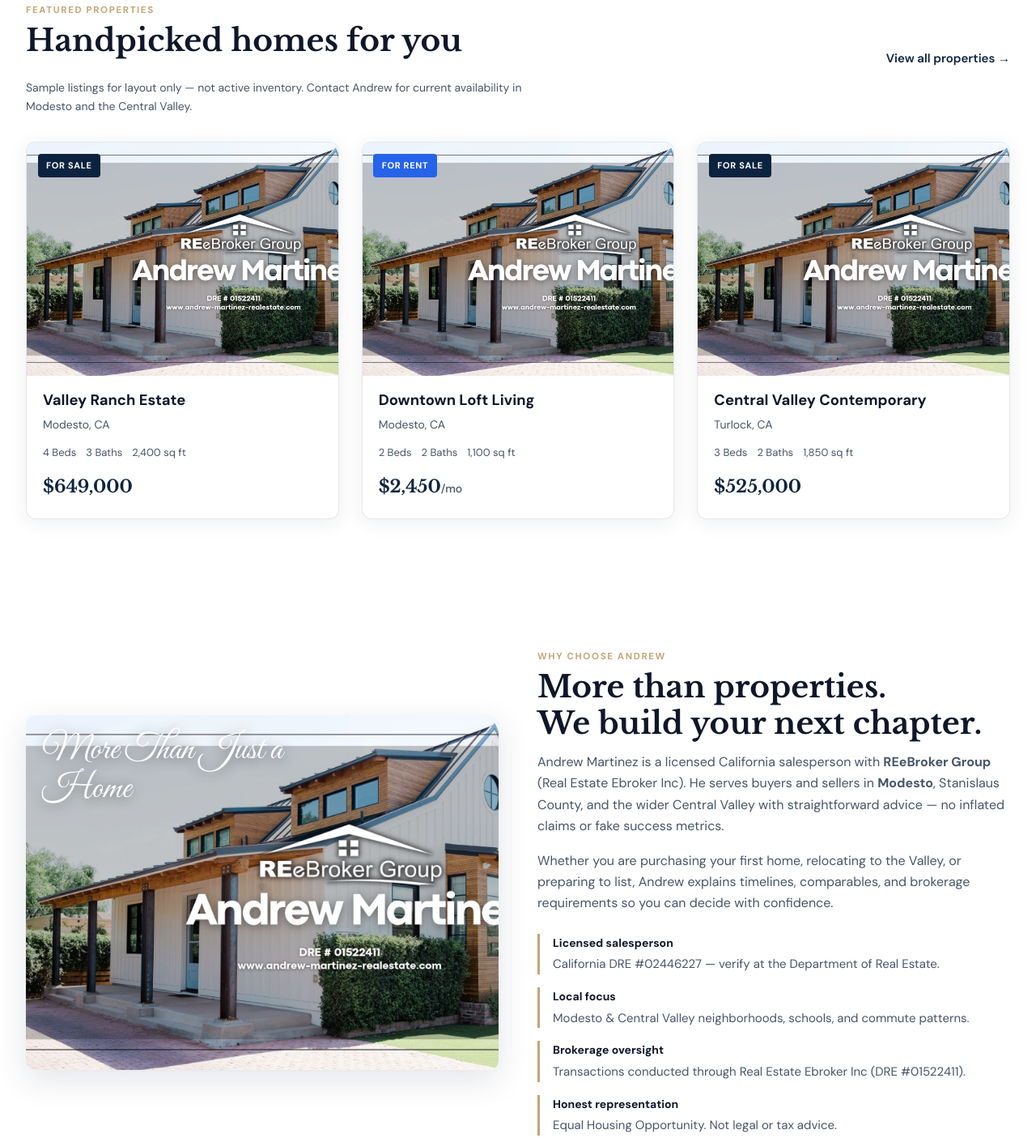
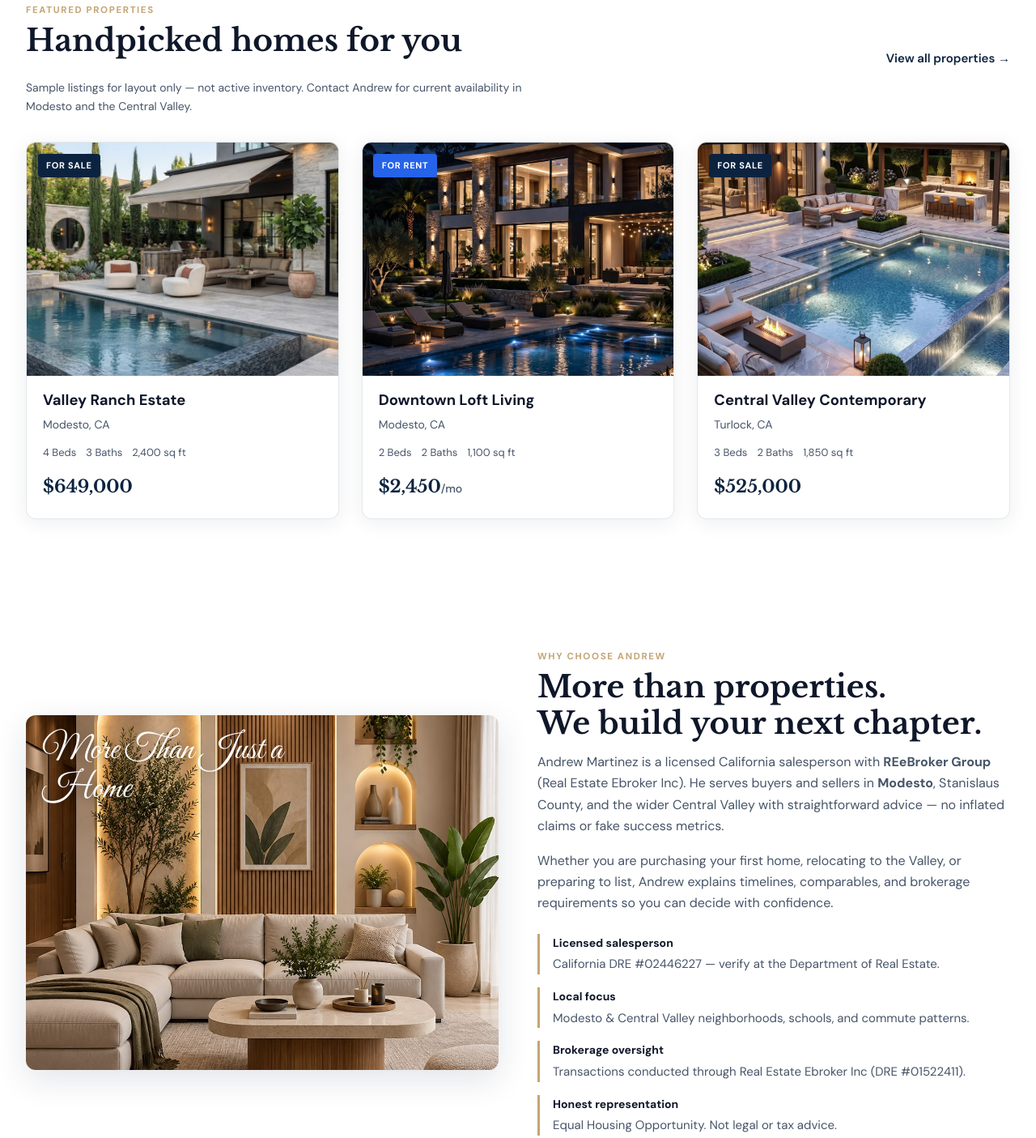
Before and after one commit to jimmythegod100/andrew-martinez-realestate, a plain HTML site: page index.html in a window 1280 px wide. Shown: the part 1122-2527 px from the top of the page at 81% size. Drawn offline with nearby package versions, Linux system fonts and the light colour scheme.

Commit message:
Add Pinterest-sourced luxury imagery for hero, listings, and CTA.
Download 1200px i.pinimg.com assets from open Pinterest searches; wire locally (no hotlinks) across Everlight-style layout.

Co-authored-by: Cursor <cursoragent@cursor.com>

```diff
--- a/css/styles.css
+++ b/css/styles.css
@@ -285,7 +285,7 @@ p {
   justify-content: center;
   padding: calc(var(--header-h) + 2rem) 1rem 7rem;
   background: var(--color-navy-deep) center / cover no-repeat;
-  background-image: url("../images/hero.jpg");
+  background-image: url("../images/hero-luxury.jpg");
 }
 
 .hero::after {
@@ -773,7 +773,7 @@ p {
   background: var(--color-navy) center / cover no-repeat;
   background-image:
     linear-gradient(105deg, rgba(12, 35, 64, 0.92) 0%, rgba(12, 35, 64, 0.78) 55%, rgba(12, 35, 64, 0.65) 100%),
-    url("../images/hero.jpg");
+    url("../images/cta-architecture.jpg");
   color: rgba(255, 255, 255, 0.9);
   text-align: center;
 }
--- a/index.html
+++ b/index.html
@@ -11,11 +11,11 @@
   <meta property="og:title" content="Andrew Martinez | REeBroker Group">
   <meta property="og:description" content="Modesto &amp; Central Valley real estate — buying, selling, and honest listing guidance.">
   <meta property="og:url" content="https://www.andrew-martinez-realestate.com/">
-  <meta property="og:image" content="https://jimmythegod100.github.io/andrew-martinez-realestate/images/og-image.jpg">
+  <meta property="og:image" content="https://jimmythegod100.github.io/andrew-martinez-realestate/images/hero-luxury.jpg">
   <meta name="twitter:card" content="summary_large_image">
   <meta name="twitter:title" content="Andrew Martinez | REeBroker Group">
   <meta name="twitter:description" content="Modesto &amp; Central Valley real estate.">
-  <meta name="twitter:image" content="https://jimmythegod100.github.io/andrew-martinez-realestate/images/og-image.jpg">
+  <meta name="twitter:image" content="https://jimmythegod100.github.io/andrew-martinez-realestate/images/hero-luxury.jpg">
   <link rel="icon" href="images/favicon.svg" type="image/svg+xml">
   <link rel="preconnect" href="https://fonts.googleapis.com">
   <link rel="preconnect" href="https://fonts.gstatic.com" crossorigin>
@@ -146,7 +146,7 @@
         <div class="properties-grid" id="properties-grid">
           <article class="property-card" data-location="modesto" data-type="sale" data-budget="500-700">
             <div class="property-media">
-              <img src="images/hero.jpg" alt="Illustrative modern home exterior" width="640" height="420" loading="lazy">
+              <img src="images/property-1.jpg" alt="Illustrative modern luxury home exterior" width="640" height="420" loading="lazy">
               <span class="property-badge">For Sale</span>
             </div>
             <div class="property-body">
@@ -162,7 +162,7 @@
           </article>
           <article class="property-card" data-location="modesto" data-type="rent" data-budget="rent">
             <div class="property-media">
-              <img src="images/og-image.jpg" alt="Illustrative downtown-style residence" width="640" height="420" loading="lazy">
+              <img src="images/property-2.jpg" alt="Illustrative contemporary pool home" width="640" height="420" loading="lazy">
               <span class="property-badge badge-rent">For Rent</span>
             </div>
             <div class="property-body">
@@ -178,7 +178,7 @@
           </article>
           <article class="property-card" data-location="turlock" data-type="sale" data-budget="500-700">
             <div class="property-media">
-              <img src="images/hero.jpg" alt="Illustrative Central Valley contemporary home" width="640" height="420" loading="lazy">
+              <img src="images/property-3.jpg" alt="Illustrative Central Valley–style contemporary home" width="640" height="420" loading="lazy">
               <span class="property-badge">For Sale</span>
             </div>
             <div class="property-body">
@@ -200,7 +200,7 @@
     <section class="section about-section" id="about" aria-labelledby="about-heading">
       <div class="section-inner about-split">
         <div class="about-visual">
-          <img src="images/og-image.jpg" alt="Bright modern living space" width="720" height="540" loading="lazy">
+          <img src="images/about-living.jpg" alt="Bright modern luxury living room" width="720" height="540" loading="lazy">
           <p class="about-overlay-script">More Than Just a Home</p>
         </div>
         <div class="about-copy">
```
Also changed, not shown: images/about-living.jpg (added), images/cta-architecture.jpg (added), images/hero-luxury.jpg (added), images/property-1.jpg (added), images/property-2.jpg (added), images/property-3.jpg (added).
